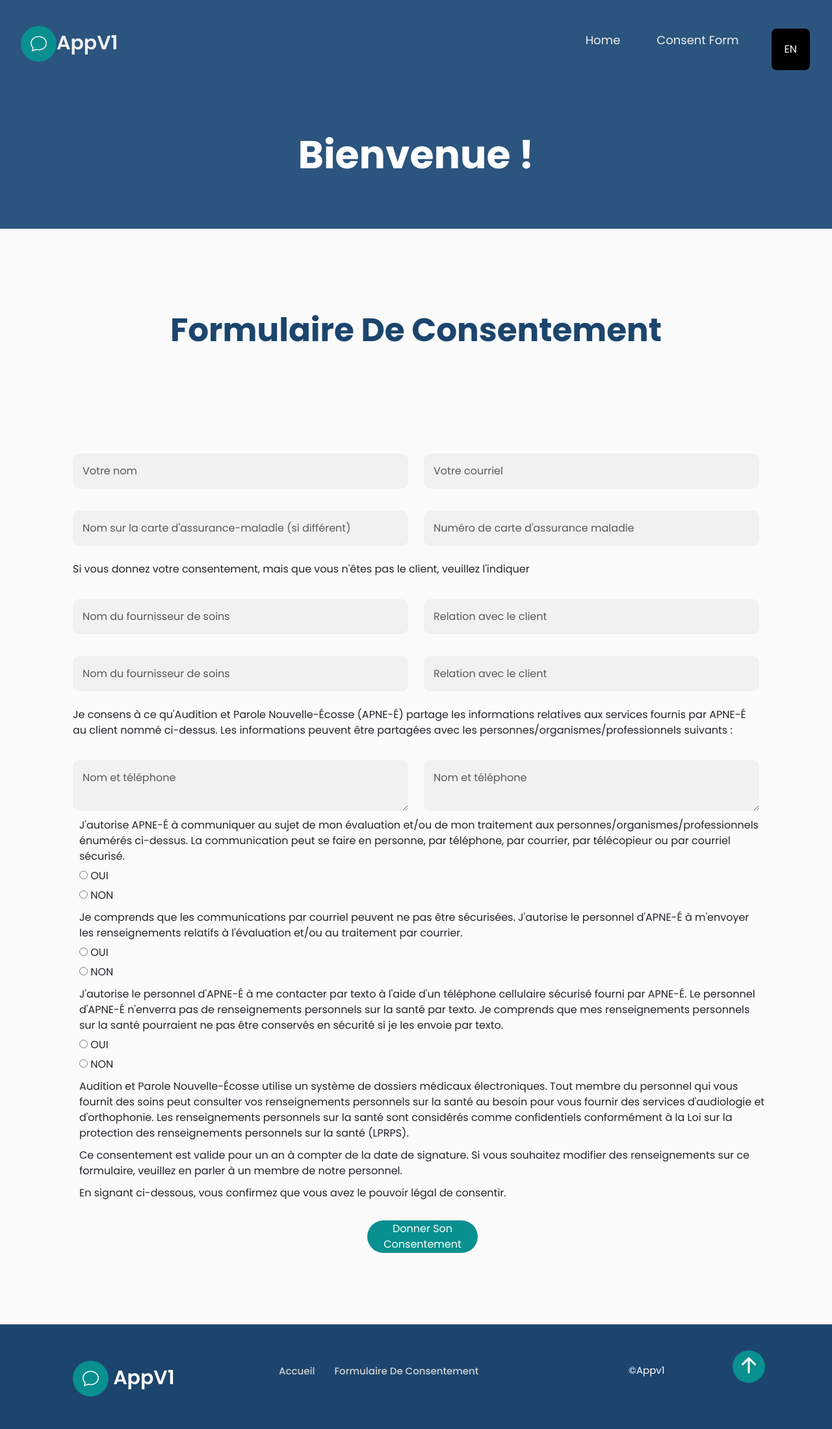
After one commit to KarthikeyanKandan/AppV1, a PHP site: page /consent-fr.php in a window 1280 px wide. The commit adds this page. Shown: the whole page at 65% size. Run offline with PHP 8.4, Linux system fonts and the light colour scheme.

Commit message:
translation added

```diff
--- /dev/null
+++ b/consent-fr.php
@@ -0,0 +1,226 @@
+<!DOCTYPE html>
+<html lang="en">
+
+<head>
+  <meta charset="UTF-8">
+  <meta name="viewport" content="width=device-width, initial-scale=1.0">
+  <title>Page d'accueil</title>
+
+  <link href="https://cdn.jsdelivr.net/npm/bootstrap@5.3.1/dist/css/bootstrap.min.css" rel="stylesheet"
+    integrity="sha384-4bw+/aepP/YC94hEpVNVgiZdgIC5+VKNBQNGCHeKRQN+PtmoHDEXuppvnDJzQIu9" crossorigin="anonymous">
+
+  <link rel="stylesheet"
+    href="https://cdnjs.cloudflare.com/ajax/libs/bootstrap-icons/1.10.5/font/bootstrap-icons.min.css">
+
+  <link rel="stylesheet" href="css/style.css">
+  <script src="js/jquery-3.7.1.min.js"></script>
+</head>
+
+<body>
+
+
+<header class="navbar-section">
+        <nav class="navbar navbar-expand-lg">
+            <div class="container-fluid">
+                <a class="navbar-brand" href="#"><i class="bi bi-chat"></i>AppV1</a>
+                <button class="navbar-toggler" type="button" data-bs-toggle="collapse" data-bs-target="#navbarNav"
+                    aria-controls="navbarNav" aria-expanded="false" aria-label="Toggle navigation">
+                    <span class="navbar-toggler-icon"></span>
+                </button>
+                <div class="collapse navbar-collapse" id="navbarNav">
+                    <ul class="navbar-nav ms-auto">
+                        <li class="nav-item">
+                            <a class="nav-link" aria-current="page" href="home.php">Home</a>
+                        </li>
+                        </li>
+                        <li class="nav-item">
+                            <a class="nav-link" href="#contact">Consent form</a>
+                        </li>
+                        <li class="nav-item">
+                            <div class="lang_switcher">
+                                <form action='consent.php'>
+                            <button id="translate" class="lang">EN</button>
+</form>
+                        </div>
+                        </li>
+<div style="clear:both;"></div>
+                    </ul>
+                </div>
+            </div>
+        </nav>
+    </header>
+
+  <section id="home" class="hero-section">
+    <div class="container">
+      <div class="row">
+        <div class="col-lg-8 col-md-12 col-sm-12" style="width:100%; text-align: center;">
+          <div class="name">
+            <h1>Bienvenue !</h1>
+          </div>
+        </div>
+
+      </div>
+    </div>
+  </section>
+
+
+
+  <section class="contact-section" id="contact">
+    <div class="container">
+
+      <div class="row gy-4">
+
+        <h1>Formulaire de consentement</h1>
+
+
+      </div>
+
+      <div class="col-lg-6 form" style="width: 100%;">
+        <form action="contact.php" method="POST" class="php-email-form">
+          <div class="row gy-4">
+
+            <div class="col-md-6">
+              <input type="text" name="name" class="form-control" key="name" placeholder="Votre nom" required>
+            </div>
+
+            <div class="col-md-6 ">
+              <input type="email" class="form-control" name="email" key="email" placeholder="Votre courriel" required>
+            </div>
+
+            <div class="col-md-6">
+              <input type="text" name="Name on Health Card:" class="form-control" key="hcn"
+                placeholder="Nom sur la carte d'assurance-maladie (si différent)" required>
+            </div>
+
+            <div class="col-md-6 ">
+              <input type="text" class="form-control" name="Health Card" key="hn" placeholder="Numéro de carte d'assurance maladie" required>
+            </div>
+            <div class="col-md-12">
+              <label> Si vous donnez votre consentement, mais que vous n'êtes pas le client, veuillez l'indiquer </label>
+            </div>
+            <div class="col-md-6">
+              <input type="text" name="Caregiver name 1:" class="form-control" placeholder="Nom du fournisseur de soins"
+                key="cn" required>
+            </div>
+
+            <div class="col-md-6 ">
+              <input type="text" class="form-control" name="Relationship to Client:"  key="rtc"
+                placeholder="Relation avec le client" required>
+            </div>
+            <div class="col-md-6">
+              <input type="text" name="Caregiver name 2:" class="form-control" placeholder="Nom du fournisseur de soins"
+                key="cn" required>
+            </div>
+
+            <div class="col-md-6 ">
+              <input type="text" class="form-control" name="Relationship to Client:"  key="rtc"
+                placeholder="Relation avec le client" required>
+            </div>
+            <div class="col-md-12">
+              <label> Je consens à ce qu'Audition et Parole Nouvelle-Écosse (APNE-É) partage les informations relatives aux services
+                fournis par APNE-É au client nommé ci-dessus. Les informations peuvent être partagées avec les personnes/organismes/professionnels suivants :</label>
+            </div>
+            <div class="col-md-6">
+              <textarea class="form-control" name="subject" rows="2" placeholder="Nom et téléphone"
+                required></textarea>
+            </div>
+            <div class="col-md-6">
+              <textarea class="form-control" name="message" rows="2" placeholder="Nom et téléphone"
+                required></textarea>
+            </div>
+
+
+          </div>
+          <div class="col-md-12">
+            <label> J'autorise APNE-É à communiquer au sujet de mon évaluation et/ou de mon traitement
+              aux personnes/organismes/professionnels énumérés ci-dessus. La communication peut se faire en personne, par téléphone,
+              par courrier, par télécopieur ou par courriel sécurisé.</label>
+            <input type="radio" id="yes1" name="Permission for communication with listed individuals:" value="YES">
+            <label for="yes1">OUI</label><br>
+            <input type="radio" id="no1" name="Permission for communication with listed individuals:" value="NO">
+            <label for="no1">NON</label><br>
+          </div>
+          <div class="col-md-12">
+            <label> Je comprends que les communications par courriel peuvent ne pas être sécurisées. J'autorise le personnel
+              d'APNE-É à m'envoyer les renseignements relatifs à l'évaluation et/ou au traitement par courrier.</label>
+            <input type="radio" id="yes2" name="Permission for communication via email:" value="YES">
+            <label for="yes2">OUI</label><br>
+            <input type="radio" id="no2" name="Permission for communication via email:" value="NO">
+            <label for="no2">NON</label><br>
+          </div>
+          <div class="col-md-12">
+            <label> J'autorise le personnel d'APNE-É à me contacter par texto à l'aide d'un téléphone cellulaire sécurisé fourni
+              par APNE-É. Le personnel d'APNE-É n'enverra pas de renseignements personnels sur la santé par texto.
+              Je comprends que mes renseignements personnels sur la santé pourraient ne pas être conservés en sécurité si je
+              les envoie par texto.</label>
+            <input type="radio" id="yes3" name="Permission for communication via HSNS cellphone:" value="YES">
+            <label for="yes3">OUI</label><br>
+            <input type="radio" id="no3" name="Permission for communication via HSNS cellphone:" value="NO">
+            <label for="no3">NON</label><br>
+          </div>
+          <div class="col-md-12">
+            <label> Audition et Parole Nouvelle-Écosse utilise un système de dossiers médicaux électroniques. Tout membre du
+              personnel qui vous fournit des soins peut consulter vos renseignements personnels sur la santé au besoin pour vous fournir des services
+              d'audiologie et d'orthophonie. Les renseignements personnels sur la santé sont considérés comme confidentiels
+              conformément à la Loi sur la protection des renseignements personnels sur la santé (LPRPS).</label>
+          </div>
+          <div class="col-md-12">
+            <label> Ce consentement est valide pour un an à compter de la date de signature.
+              Si vous souhaitez modifier des renseignements sur ce formulaire, veuillez en parler à un membre de notre personnel.</label>
+          </div>
+          <div class="col-md-12">
+            <label> En signant ci-dessous, vous confirmez que vous avez le pouvoir légal de consentir.</label>
+          </div>
+
+          <div class="col-md-12 text-center">
+            <button name="submit" type="submit">donner son consentement</button>
+          </div>
+
+        </div>
+        </form>
+
+      </div>
+
+    </div>
+
+  </section>
+
+
+  <footer>
+    <div class="container">
+      <div class="row">
+        <div class="col-lg-3 col-md-12 col-sm-12">
+          <p class="logo"><i class="bi bi-chat"></i> AppV1</p>
+        </div>
+        <div class="col-lg-6 col-md-12 col-sm-12">
+          <ul class="d-flex">
+            <li><a href="#">Accueil</a></li>
+            <li><a href="#">Formulaire de consentement</a></li>
+          </ul>
+        </div>
+
+        <div class="col-lg-2 col-md-12 col-sm-12">
+          <p>&copy;Appv1</p>
+        </div>
+
+        <div class="col-lg-1 col-md-12 col-sm-12">
+          <a href="#" class="back-to-top d-flex align-items-center justify-content-center"><i
+            class="bi bi-arrow-up-short"></i></a>
+        </div>
+
+      </div>
+
+    </div>
+
+  </footer>
+
+
+
+
+
+  <script src="https://cdn.jsdelivr.net/npm/bootstrap@5.3.1/dist/js/bootstrap.bundle.min.js"
+    integrity="sha384-HwwvtgBNo3bZJJLYd8oVXjrBZt8cqVSpeBNS5n7C8IVInixGAoxmnlMuBnhbgrkm"
+    crossorigin="anonymous"></script>
+</body>
+
+</html>
--- a/css/style.css
+++ b/css/style.css
@@ -136,6 +136,19 @@
     padding: 100px;
     background-color: #fbfbfb;
 }
+
+#translate{
+        background-color: #000000; /* Green */
+        border: none;
+        color: white;
+        padding: 20px;
+        text-align: center;
+        text-decoration: none;
+        display: inline-block;
+        font-size: 16px;
+        margin: 4px 2px;
+        cursor: pointer;
+        border-radius: 8px;}
 
 
 canvas#signature {
--- a/home.php
+++ b/home.php
@@ -86,8 +86,8 @@ if (!isset($_SESSION['username'])) {
                         </li>
                         <li class="nav-item">
                             <div class="lang_switcher">
-                            <button id="en" class="lang">EN</button>
-                            <button id="fr" class="lang">FR</button>
+                            <button id="translate" class="lang">EN</button>
+                            <button id="translate" class="lang">FR</button>
                             </div>
                         </li>
 <div style="clear:both;"></div>
```
Also changed, not shown: consent.php (+4 -3 lines).
